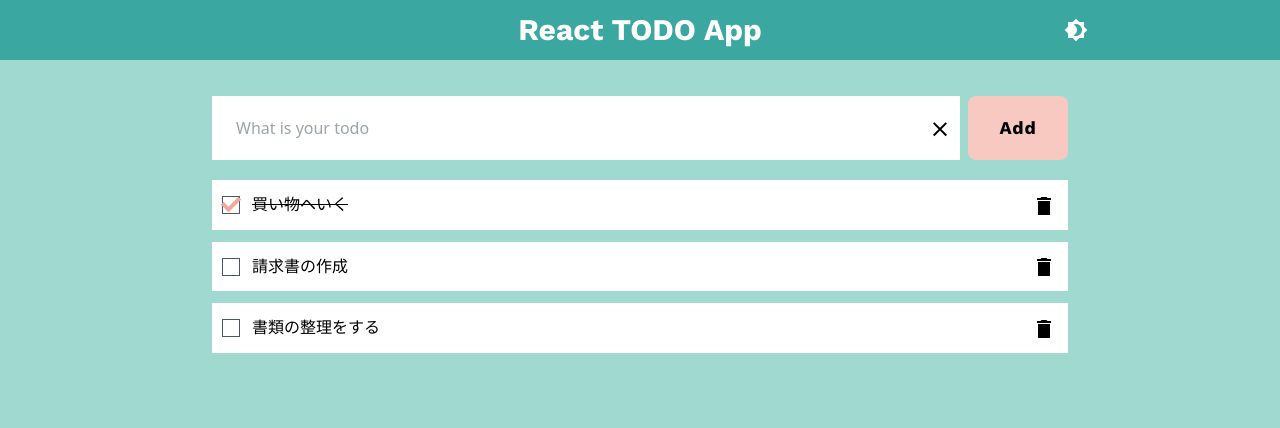
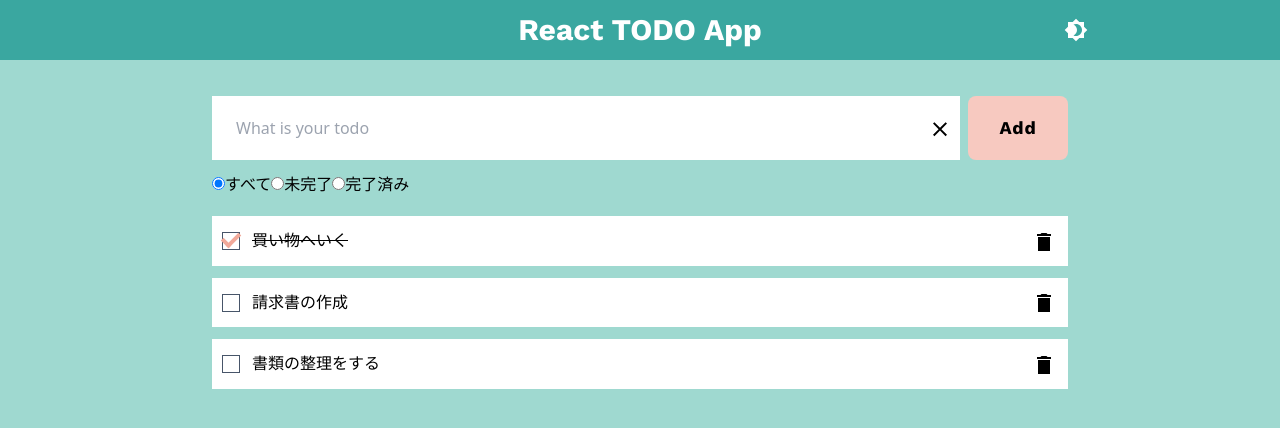
Before and after one commit to sae-github/to-do-app, a React (Vite) app: page / in a window 1280 px wide. Shown: the top 428 px of the page. Built offline with nearby package versions, Linux system fonts and the light colour scheme.

Commit message:
feat: add the ability to filter completed, uncompleted, and all

```diff
--- a/src/App.tsx
+++ b/src/App.tsx
@@ -1,6 +1,5 @@
 import { Header } from "./components/Header";
-import { ToDoForm } from "./components/ToDoForm";
-import { ToDoList } from "./components/ToDoList";
+import { Todo } from "./components/Todo";
 import { useDarkMode } from "./hooks/useDarkMode";
 
 export const App = () => {
@@ -9,10 +8,7 @@ export const App = () => {
   return (
     <div>
       <Header toggleDarkMode={toggleDarkMode} isDarkMode={isDarkMode} />
-      <div className="max-w-4xl mx-auto mt-9 px-[20px]">
-        <ToDoForm />
-        <ToDoList />
-      </div>
+      <Todo />
     </div>
   );
 };
--- /dev/null
+++ b/src/components/ToDoFilter.tsx
@@ -0,0 +1,47 @@
+interface TodoFilter {
+  setSortStatus: (status: string) => void;
+  sortStatus: string;
+}
+
+export const ToDoFilter = ({ setSortStatus, sortStatus }: TodoFilter) => {
+  const onChangeRadioButton = (event: React.ChangeEvent<HTMLInputElement>) => {
+    const value = event.target.value;
+    setSortStatus(value);
+  };
+
+  return (
+    <div className="mt-3">
+      <input
+        type="radio"
+        id="default"
+        name="todo-filter"
+        value="default"
+        onChange={onChangeRadioButton}
+        checked={sortStatus === "default"}
+      />
+      <label htmlFor="default" className="cursor-pointer">
+        すべて
+      </label>
+      <input
+        type="radio"
+        id="uncompleted"
+        name="todo-filter"
+        value="uncompleted"
+        onChange={onChangeRadioButton}
+      />
+      <label htmlFor="uncompleted" className="cursor-pointer">
+        未完了
+      </label>
+      <input
+        type="radio"
+        id="completed"
+        name="todo-filter"
+        value="completed"
+        onChange={onChangeRadioButton}
+      />
+      <label htmlFor="completed" className="cursor-pointer">
+        完了済み
+      </label>
+    </div>
+  );
+};
--- a/src/components/ToDoList.tsx
+++ b/src/components/ToDoList.tsx
@@ -1,11 +1,10 @@
-import { useDispatch, useSelector } from "react-redux";
-import type { RootState } from "../app/store";
+import { useDispatch } from "react-redux";
 import { ToDoItem } from "./ToDoItem";
 import { toggleComplete, deleteTodo } from "../features/todoListSlice.js";
 import { useCallback } from "react";
+import { Todo as TodoList } from "../features/todoListSlice";
 
-export const ToDoList = () => {
-  const todoList = useSelector((state: RootState) => state.todo);
+export const ToDoList = ({ filteredList }: { filteredList: TodoList[] }) => {
   const dispatch = useDispatch();
 
   const onClickDelete = useCallback((targetId: string): void => {
@@ -18,7 +17,7 @@ export const ToDoList = () => {
 
   return (
     <ul className="mt-5">
-      {todoList.map((list) => (
+      {filteredList.map((list) => (
         <ToDoItem
           list={list}
           key={list.id}
--- /dev/null
+++ b/src/components/Todo.tsx
@@ -0,0 +1,34 @@
+import { useState } from "react";
+import { useSelector } from "react-redux";
+import { RootState } from "../app/store";
+import { ToDoFilter } from "./ToDoFilter";
+import { ToDoForm } from "./ToDoForm";
+import { ToDoList } from "./ToDoList";
+import { Todo as TodoList } from "../features/todoListSlice";
+
+const switchFilteredList = (list: TodoList[], state: string) => {
+  switch (state) {
+    case "completed":
+      return [...list].filter((data) => data.completed);
+
+    case "uncompleted":
+      return [...list].filter((data) => !data.completed);
+
+    default:
+      return list;
+  }
+};
+
+export const Todo = () => {
+  const todoList = useSelector((state: RootState) => state.todo);
+  const [sortStatus, setSortStatus] = useState("default");
+  const filteredList = switchFilteredList(todoList, sortStatus);
+
+  return (
+    <div className="max-w-4xl mx-auto mt-9 px-[20px]">
+      <ToDoForm />
+      <ToDoFilter setSortStatus={setSortStatus} sortStatus={sortStatus} />
+      <ToDoList filteredList={filteredList} />
+    </div>
+  );
+};
--- a/src/hooks/useDarkMode.tsx
+++ b/src/hooks/useDarkMode.tsx
@@ -3,13 +3,11 @@ const osDark = window.matchMedia("(prefers-color-scheme: dark)");
 const theme = localStorage.getItem("theme");
 
 const onDarkMode = () => {
-  console.log("ON Dark");
   document.documentElement.classList.add("dark");
   localStorage.setItem("theme", "dark");
 };
 
 const offDarkMode = () => {
-  console.log("OFF Dark");
   document.documentElement.classList.remove("dark");
   localStorage.removeItem("theme");
 };
```
Also changed, not shown: src/components/ToDoItem.tsx (+2 -8 lines).
